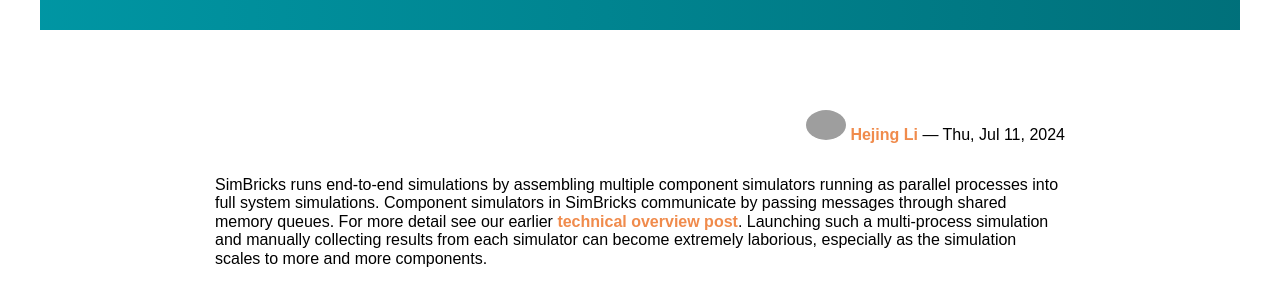
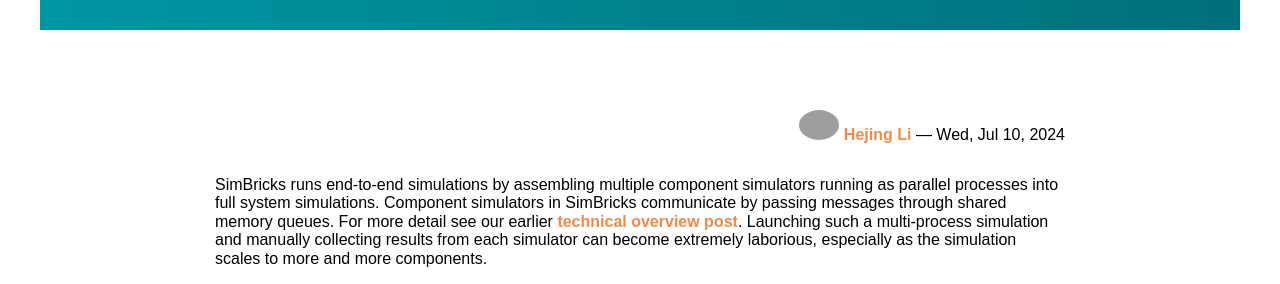
Before and after one commit to simbricks/simbricks.github.io, a Jekyll site: the page built from _posts/2024-07-10-orchestration-framework.md, in a window 1280 px wide and 900 px high. Shown: the part 432-716 px from the top of the window. Built offline with Jekyll 4.4.1, drawn with Linux system fonts in a browser that asks for light colours; some web fonts are replaced; grey boxes are pictures that could not be loaded.

Commit message:
change post date and fix typo in card image

```diff
--- a/_posts/2024-07-10-orchestration-framework.md
+++ b/_posts/2024-07-10-orchestration-framework.md
@@ -3,7 +3,7 @@
 subtitle: |
   The SimBricks orchestration framework automatically configures and
   runs even complex simulations from simple simulation scripts.
-date: 2024-07-11
+date: 2024-07-10
 author: hejing
 permalink: /blog/orchestration_framework.html
 card_image: /assets/images/blog/orchestration-framework-card.png
```
Also changed, not shown: assets/images/blog/orchestration-framework-card.png.
